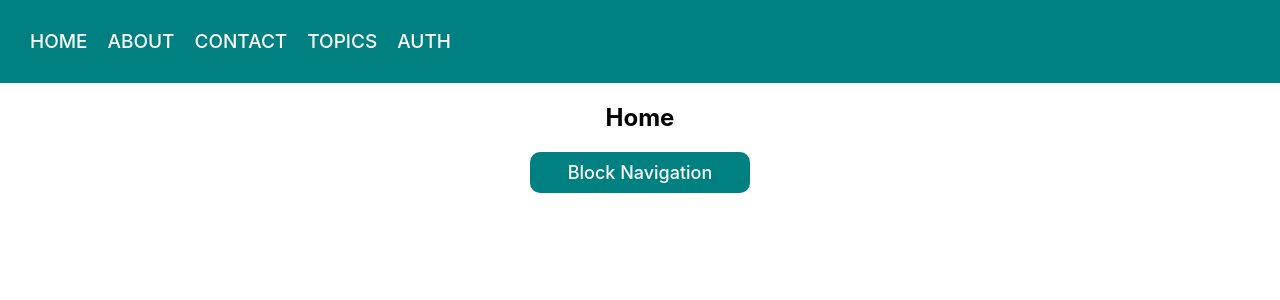
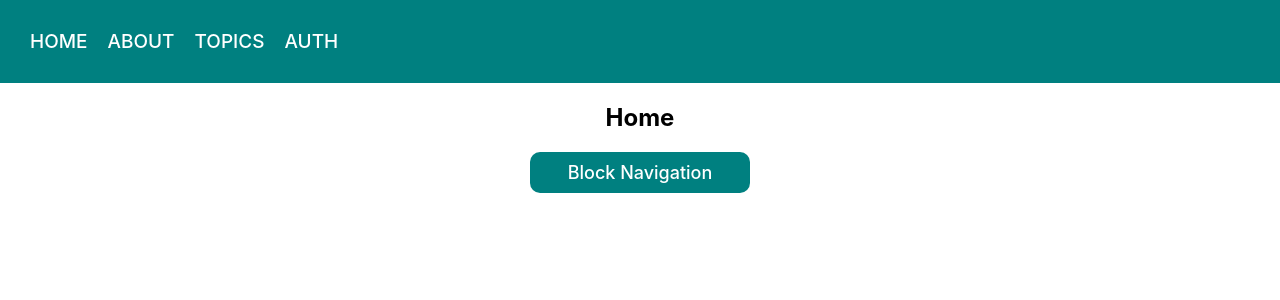
Before and after one commit to pankaj1433/react-routing, a React (Create React App) app: page / in a window 1280 px wide. Shown: the top 300 px of the page. Built offline with nearby package versions, Linux system fonts and the light colour scheme.

Commit message:
more examples added

```diff
--- a/src/App.js
+++ b/src/App.js
@@ -15,8 +15,8 @@ class App extends Component {
               <Switch>
 
                 <Route exact path="/" component={Home} />
+                <Redirect from="/contact" to="/about" />
                 <Route path="/about" component={About} />
-                <Redirect from="/contact" to="/about" />
                 <Route path="/auth" component={AuthExample}/>
                 <Route path="/topics" component={Topics} />
                 <Route component={NoMatch} />
--- a/src/components/navigation/index.js
+++ b/src/components/navigation/index.js
@@ -6,10 +6,10 @@ const Navigation = props => {
         <ul className="navigation">
             <li> <Link to="/">Home</Link> </li>
             <li> <Link to="/about">About</Link> </li>
-            <li> <Link to={{
+            {/* <li> <Link to={{
                 to: '/contact',
                 state: { extraData: 'This is redirected from contact' }
-            }}>contact</Link> </li>
+            }}>contact</Link> </li> */}
             <li> <Link to="/topics">Topics</Link> </li>
             <li> <Link to="/auth">Auth</Link> </li>
         </ul>
```
